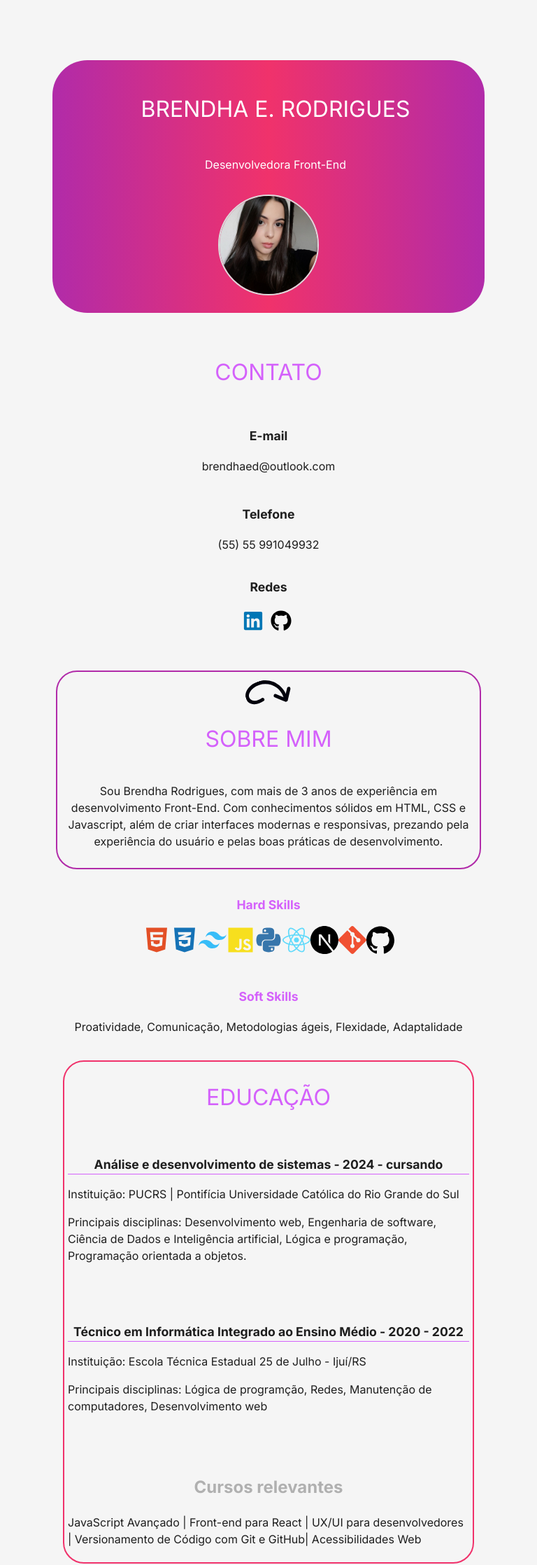
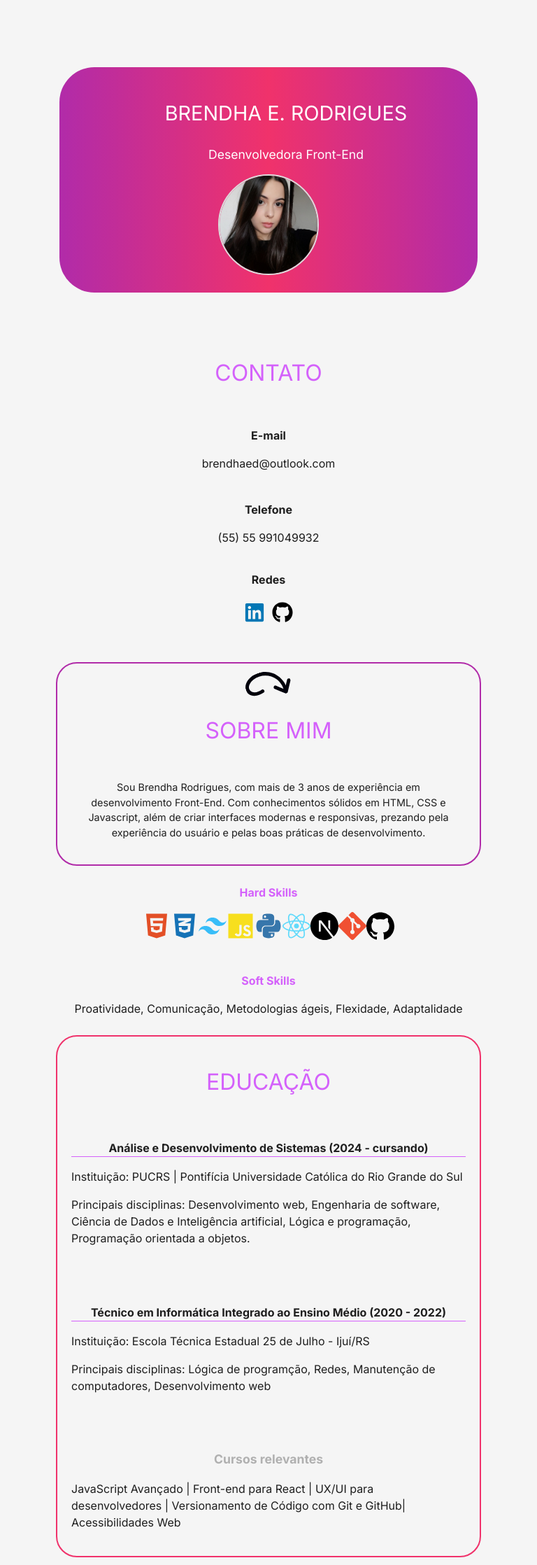
Before and after one commit to brendhaed/curriculo-react, a React (Vite) app: page / in a window 768 px wide. Shown: the part 117-2353 px from the top of the page at 70% size. Built offline with nearby package versions, Linux system fonts and the light colour scheme.

Commit message:
modificação nas medias queries

```diff
--- a/src/components/About/About.css
+++ b/src/components/About/About.css
@@ -16,3 +16,23 @@
     color: #b12ba9;
 }
 /* media queries */
+
+@media (max-width: 768px) {
+    .about{
+        margin: 10px;
+    }
+    .about p{
+        font-size: 1rem;
+        padding: 20px;
+    }
+}
+@media (min-width: 381px){
+    .about{
+        margin: 0;
+    }
+    .about p{
+        font-size: 0.9rem;
+        padding: 10px 20px;
+    }
+
+}
--- a/src/components/Education/Education.css
+++ b/src/components/Education/Education.css
@@ -18,14 +18,10 @@
         flex-direction: column;
         align-items: center;
         gap: 20px;
-        padding: 5px;
-        margin:10px;
+        padding: 20px;
+        margin: auto;
 }
-    h3{
+    h3, h2, p{
         font-size: 1.1rem;
     }
-    p{
-        font-size: 1rem;
-
-    }
 }
--- a/src/components/Education/Education.jsx
+++ b/src/components/Education/Education.jsx
@@ -6,7 +6,7 @@ export function Education(){
         <div className="education">
         <h1>Educação</h1>
         <div className="educ-1">
-        <h3>Análise e desenvolvimento de sistemas - 2024 - cursando</h3>
+        <h3>Análise e Desenvolvimento de Sistemas (2024 - cursando)</h3>
         <p>Instituição: PUCRS | Pontifícia Universidade Católica do Rio Grande do Sul</p>
         <p>
             Principais disciplinas: Desenvolvimento web, Engenharia de software, Ciência de Dados e Inteligência artificial,
@@ -15,7 +15,7 @@ export function Education(){
         </div>
 
         <div className="educ-2">
-        <h3>Técnico em Informática Integrado ao Ensino Médio - 2020 - 2022</h3>
+        <h3>Técnico em Informática Integrado ao Ensino Médio (2020 - 2022)</h3>
         <p>Instituição: Escola Técnica Estadual 25 de Julho - Ijuí/RS</p>
         <p>Principais disciplinas: Lógica de programção, Redes, Manutenção de computadores, Desenvolvimento web</p>
         </div>
--- a/src/components/Experience/Experience.css
+++ b/src/components/Experience/Experience.css
@@ -11,13 +11,16 @@
         display: flex;
         flex-direction: column;
         align-items: center;
-        padding: 10px;
+        padding: 20px;
+        margin: auto;
+    }
+    .experience-description ul{
+        padding-left: 15px;
     }
     h3{
-        font-size: 1.1rem;
+        font-size: 1rem;
     }
     p{
         font-size: 1rem;
-
     }
 }
--- a/src/components/Profile/Profile.css
+++ b/src/components/Profile/Profile.css
@@ -20,16 +20,16 @@
 
 }
 .profile .myname{
-    font-size: 2.5rem;
+    font-size: 2rem;
     color: white;
 }
 .name{
     display: flex;
     flex-direction: column;
-    gap: 5px;
+    gap: 10px;
     align-items: center;
     justify-content: center;
-    margin-left: 20px;
+    margin-left: 50px;
 }
 
 .profile .profile-pic{
@@ -47,24 +47,32 @@
 
 /* Responsividade */
 @media (min-width: 768px) and (max-width: 1023px) {
-    profile{
+    .profile{
         width: 100%;
         max-width: 90%;
         padding: 30px;
-        margin: 35px;
+        margin: auto;
     }
     .profile .header-profile{
         display: flex;
         align-items: center;
-        justify-content: space-between;
         flex-direction: column;
         height: auto;
         text-align: center;
         gap: 15px;
         padding: 25px;
     }
+    .profile .name{
+        display: flex;
+        gap: 5px;
+        align-items: center;
+    }
     .profile .myname{
-        font-size: 2rem;
+        font-size: 1.8rem;
+    }
+    .profile p{
+        font-size: 1.1rem;
+        margin: auto;
     }
     .profile .profile-pic{
         width: 140px;
@@ -77,7 +85,7 @@
         width: 100%;
         max-width: 70%;
         padding: 50px;
-        margin: 35px;
+        margin: auto;
     }
     .profile .header-profile{
         flex-direction: column;
@@ -87,10 +95,12 @@
         padding: 10px;
     }
     .profile .name{
-        margin:10px;
+        display: flex;
+        gap: 5px;
+        align-items: center;
     }
     .profile .myname{
-        font-size: 1.2rem;
+        font-size: 1rem;
     }
     .profile .profile-pic{
         width: 120px;
@@ -98,16 +108,16 @@
     }
 }
 
-@media (min-width: 381px) and (max-width: 480px) {
+@media (min-width: 351px) and (max-width: 480px) {
     .profile{
         display: flex;
         flex-direction: column;
         align-items: center;
         justify-content: center;
         width: 100%;
-        max-width: 80%;
+        max-width: 75%;
         padding: 20px;
-        margin: 20px;
+        margin: auto;
     }
 .profile .header-profile{
         height: auto;
--- a/src/components/Skills/Skills.css
+++ b/src/components/Skills/Skills.css
@@ -15,7 +15,7 @@
 
 @media (max-width: 768px) {
     .skills{
-        margin: 20px;
+        margin: 10px;
     }
     .icons{
         display: flex;
@@ -29,6 +29,7 @@
 @media (max-width: 480px) {
     .skills{
         margin: 5px;
+        text-align: center;
     }
 
 }
```
Also changed, not shown: src/components/About/About.jsx (line endings or trailing spaces), src/components/Profile/Profile.jsx (line endings or trailing spaces).
